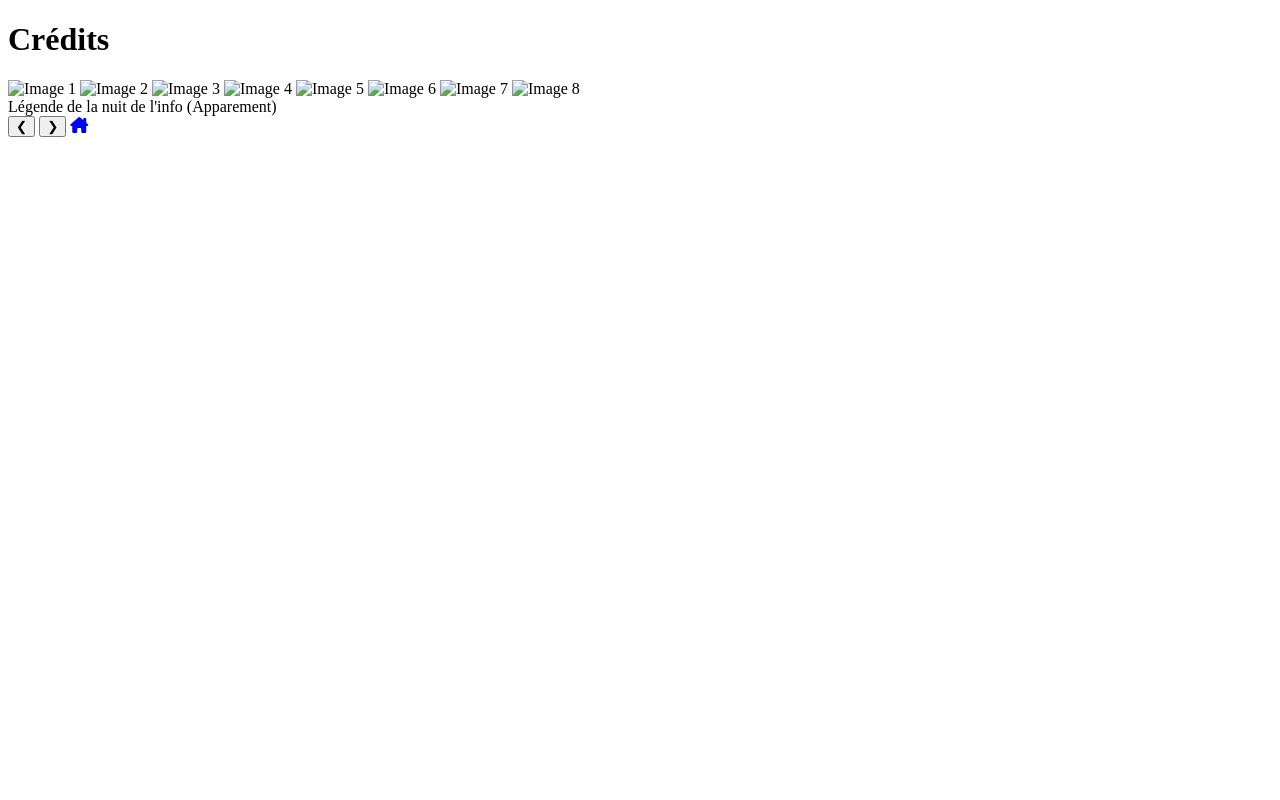
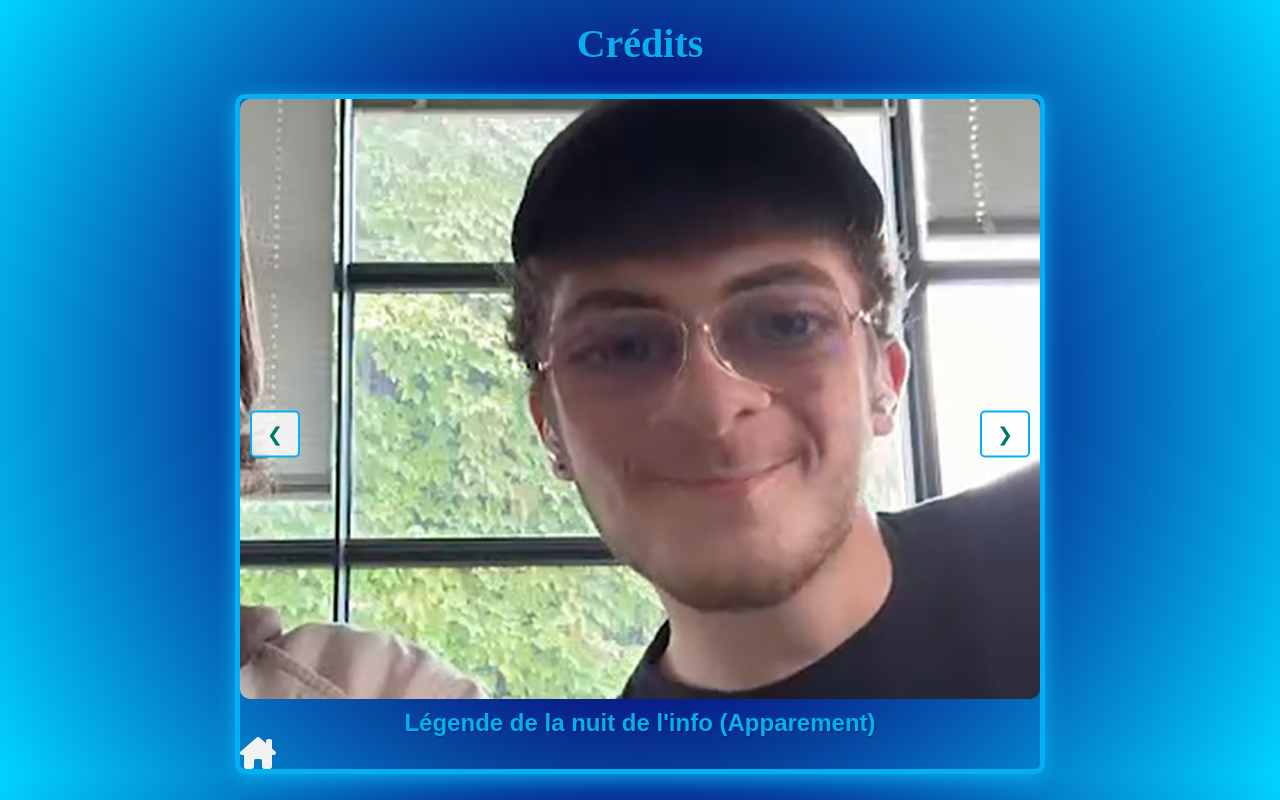
Before and after one commit to SpaceTeam-Corp/NDLI-2k24, a plain HTML site: page credit.html in a window 1280 px wide. Drawn offline with Linux system fonts and the light colour scheme; the site is published under a folder, as on GitHub Pages, so addresses that start at the root find nothing; a web font is replaced by a local one.

Commit message:
Update credit.html

```diff
--- a/credit.html
+++ b/credit.html
@@ -3,7 +3,7 @@
 <head>
     <meta charset="UTF-8">
     <meta name="viewport" content="width=device-width, initial-scale=1.0">
-    <link rel="stylesheet" href="/assets/css/deux.css">
+    <link rel="stylesheet" href="./assets/css/deux.css">
     <title>Crédit la Team - 404 Not Found</title>
     <link rel="preconnect" href="https://fonts.googleapis.com">
     <link rel="preconnect" href="https://fonts.gstatic.com" crossorigin>
@@ -14,14 +14,14 @@
     <h1> Crédits </h1>
     <div class="carousel">
         <div class="carousel-images">
-            <img src="/assets/img/Malaury.png" alt="Image 1" class="active">
-            <img src="/assets/img/Bastos.png" alt="Image 2">
-            <img src="/assets/img/Hugo.png" alt="Image 3">
-            <img src="/assets/img/Sacha.png" alt="Image 4">
-            <img src="/assets/img/Alexandre.jpg" alt="Image 5">
-            <img src="/assets/img/Raphaël.jpg" alt="Image 6">
-            <img src="/assets/img/Julie.jpg" alt="Image 7">
-            <img src="/assets/img/Gaetan.jpg" alt="Image 8">
+            <img src="./assets/img/Malaury.png" alt="Image 1" class="active">
+            <img src="./assets/img/Bastos.png" alt="Image 2">
+            <img src="./assets/img/Hugo.png" alt="Image 3">
+            <img src="./assets/img/Sacha.png" alt="Image 4">
+            <img src="./assets/img/Alexandre.jpg" alt="Image 5">
+            <img src="./assets/img/Raphaël.jpg" alt="Image 6">
+            <img src="./assets/img/Julie.jpg" alt="Image 7">
+            <img src="./assets/img/Gaetan.jpg" alt="Image 8">
         </div>
         <div class="caption">Légende de l'image 1</div>
         <button class="prev" onclick="changeSlide(-1)">&#10094;</button>
```
